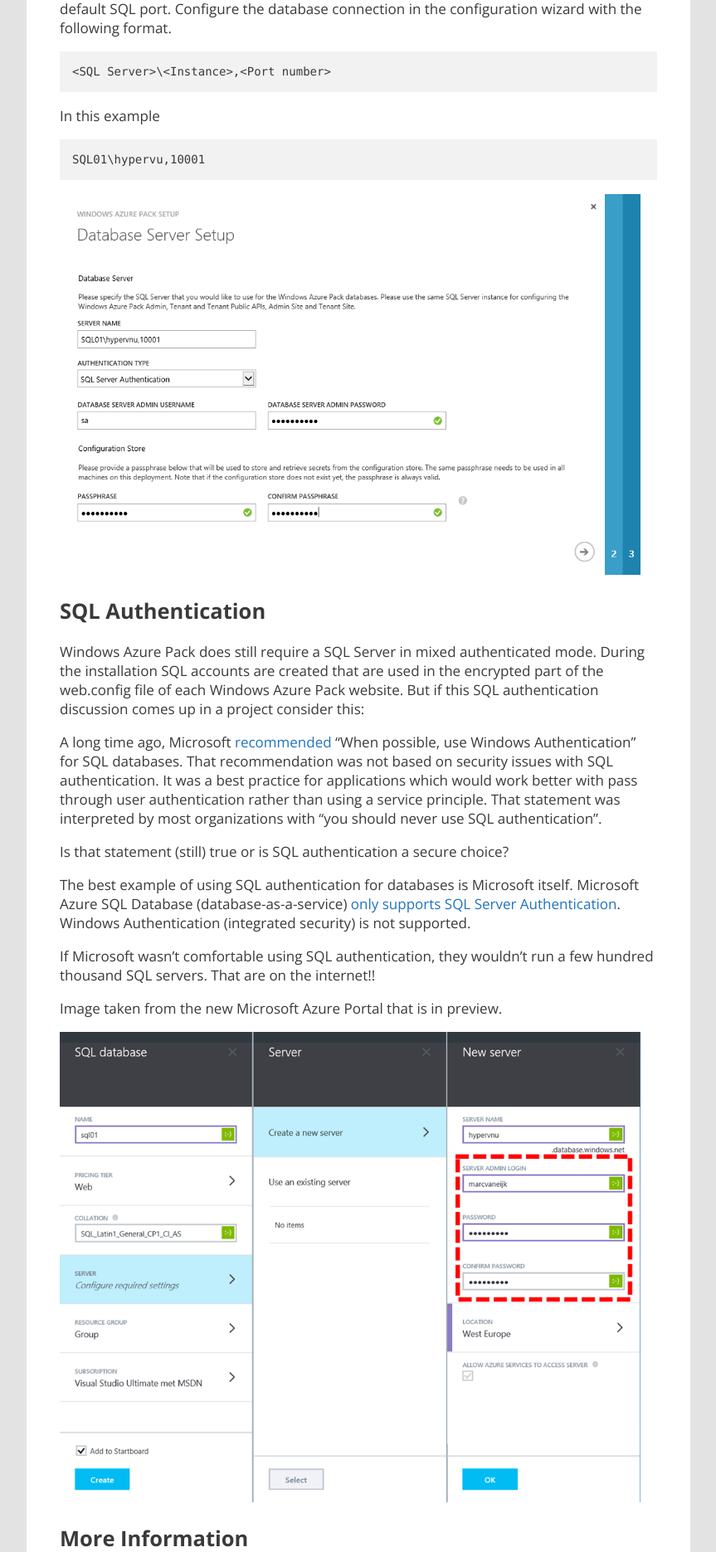
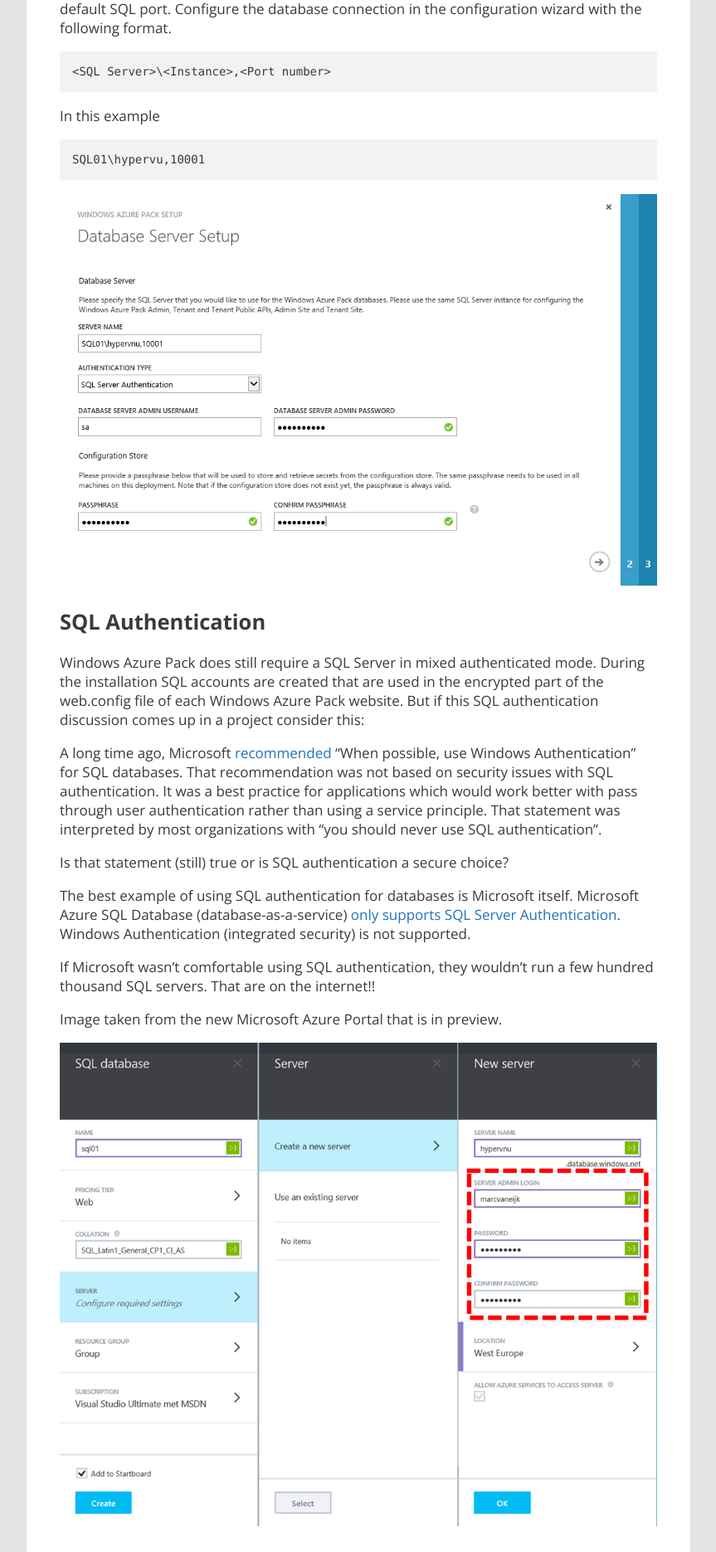
Before and after one commit to marcvaneijk/marcvaneijk.old, a Jekyll site: the page built from _posts/2014-07-23-wapnamedinstance.md, in a window 1280 px wide. Shown: the part 1194-3065 px from the top of the page at 83% size, without its empty margins (58-921 px from the left). Built offline with Jekyll 4.4.1, drawn with Linux system fonts in a browser that asks for light colours; nearby versions of some CDN libraries.

Commit message:
Update 2014-07-23-wapnamedinstance.md

````diff
--- a/_posts/2014-07-23-wapnamedinstance.md
+++ b/_posts/2014-07-23-wapnamedinstance.md
@@ -35,7 +35,7 @@ In this example
 SQL01\hypervu,10001
 ```
 
-<img src="/images/2014-07-23/Custom-SQL-port.png" width="700">
+<img src="/images/2014-07-23/Custom-SQL-port.png" width="720">
 
 ## SQL Authentication
 
@@ -51,7 +51,7 @@ If Microsoft wasn’t comfortable using SQL authentication, they wouldn’t run
 
 Image taken from the new Microsoft Azure Portal that is in preview.
 
-<img src="/images/2014-07-23/Azure-SQL.png" width="700">
+<img src="/images/2014-07-23/Azure-SQL.png" width="720">
 
 ## More Information
 
````
